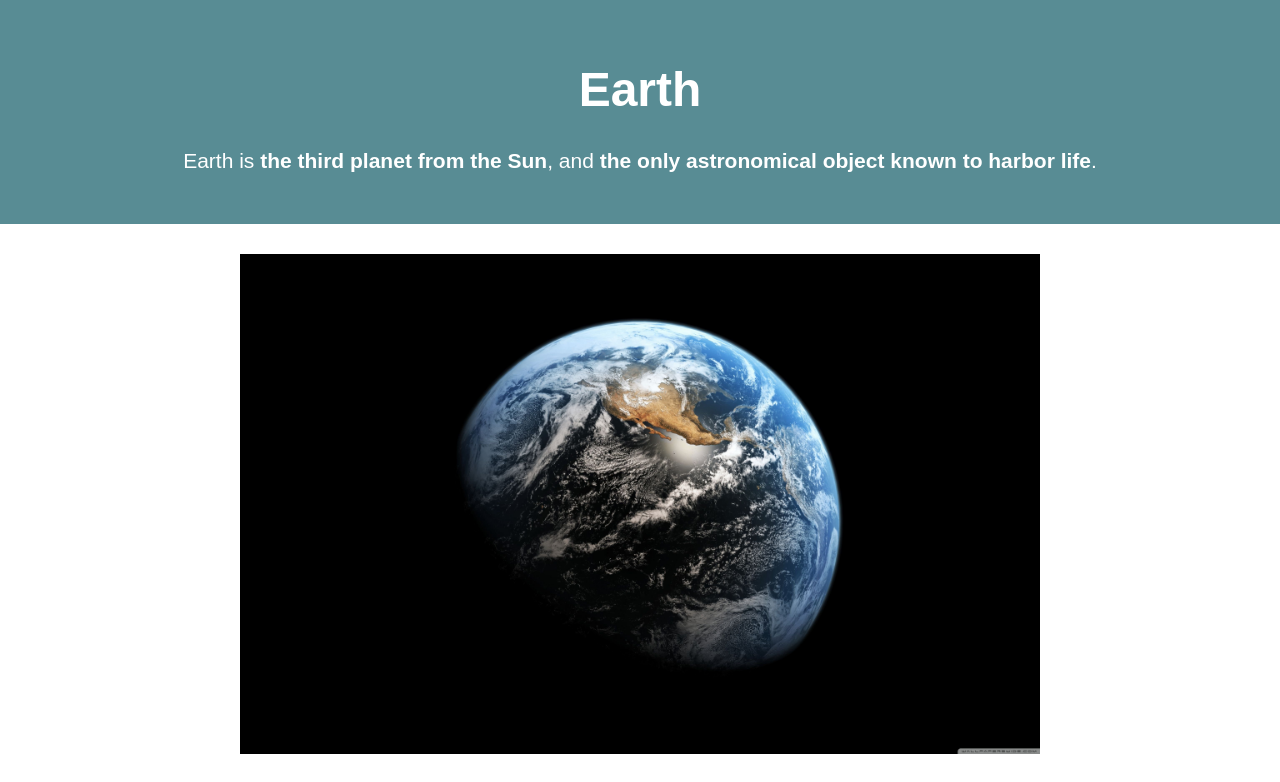
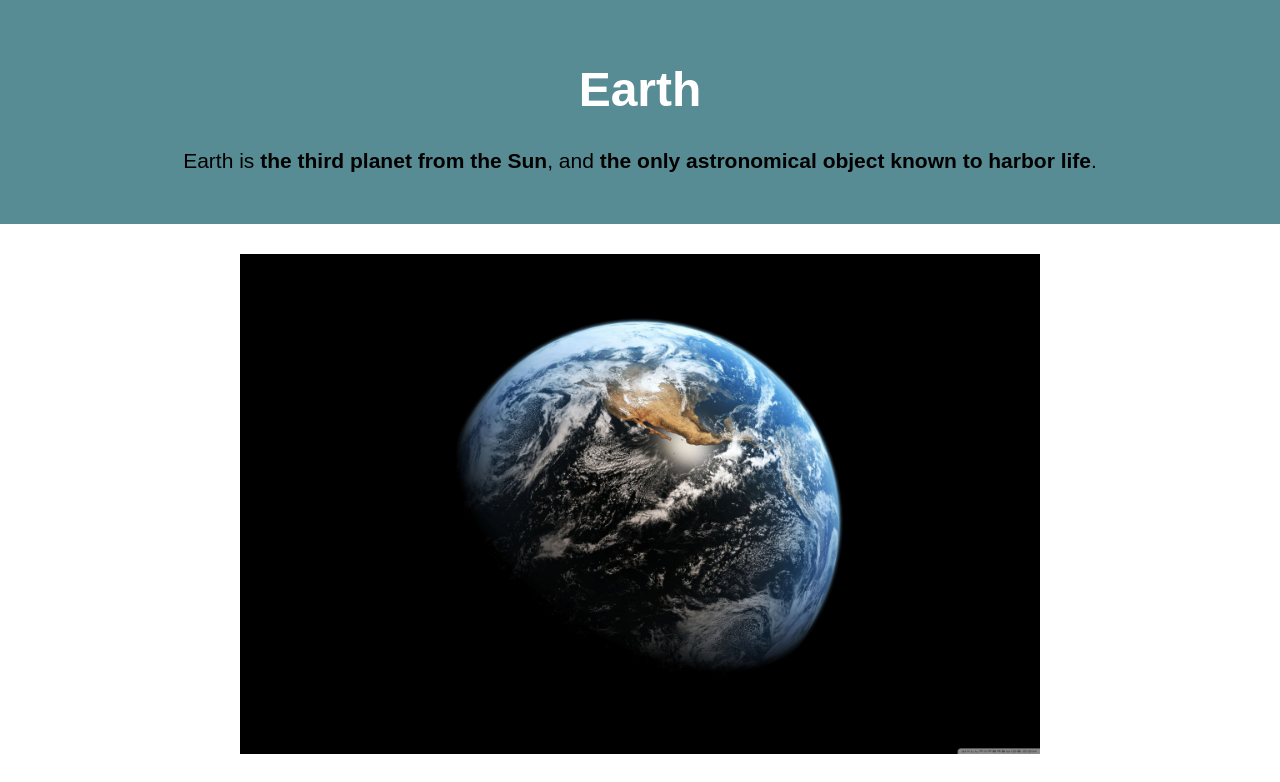
Before and after one commit to Yasef-x/Site, a plain HTML site: page earth.html in a window 1280 px wide. Shown: the top 782 px of the page. Drawn offline with Linux system fonts and the light colour scheme.

Commit message:
Changed Hover Colour

```diff
--- a/style-earth.css
+++ b/style-earth.css
@@ -35,6 +35,10 @@
     text-decoration: none;
 }
 
+:hover{
+    color: black;
+}
+
 img {
     width: 800px;
 }
```
